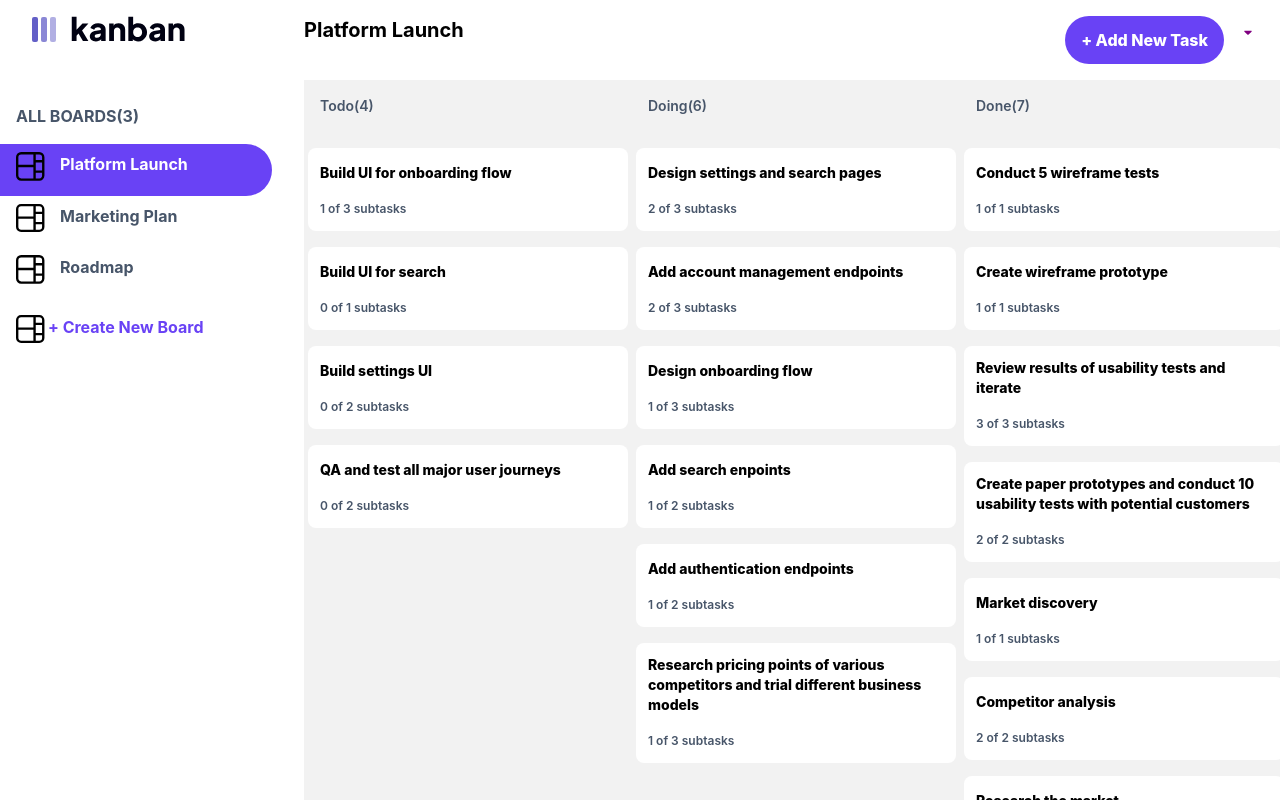
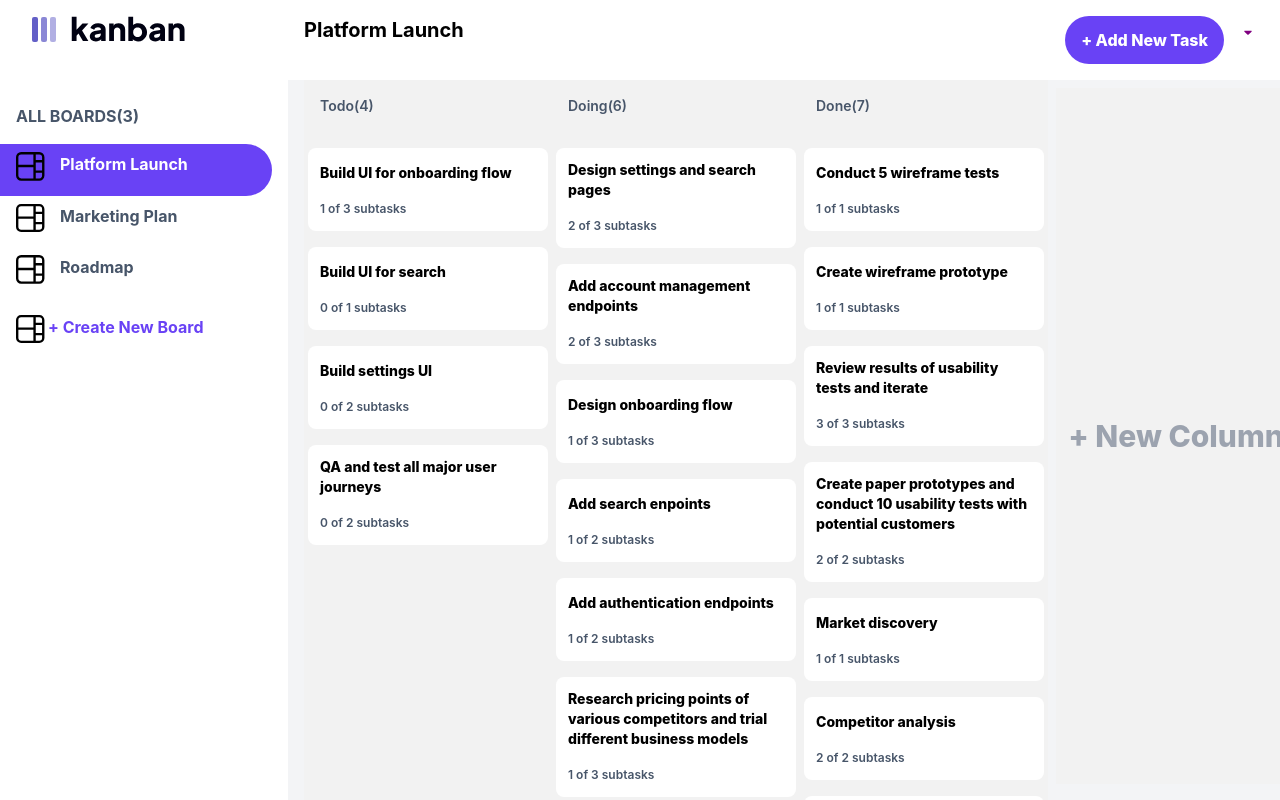
Before and after one commit to jamesnottidge/Kanban-Board, a React (Create React App) app: page / in a window 1280 px wide. Built offline with nearby package versions, Linux system fonts and the light colour scheme; what tw-elements would draw is missing.

Commit message:
Style changes

```diff
--- a/src/components/Board.js
+++ b/src/components/Board.js
@@ -155,7 +155,7 @@ export const Board = (props) => {
         {showEditBoard ? (
           <EditBoardModal setShowEditBoard={setShowEditBoard} />
         ) : null}
-        <div className="flex main-board overflow-x-scroll px-4">
+        <div className="flex main-board overflow-x-scroll px-4 bg-gray-100">
           <DragDropContext onDragEnd={(result) => dragEnd(result)}>
             {columns?.map((column) => (
               <Droppable droppableId={`${column.id}`} key={column.id}>
@@ -181,10 +181,13 @@ export const Board = (props) => {
           </DragDropContext>
           <div
             onClick={() => setShowAddColumn(true)}
-            className="w-80 border-2 border-black p-4"
+            className="column flex items-center justify-center m-2"
           >
             {" "}
-            <section className="">Add Column</section>
+            <div className="text-gray-400 text-3xl font-extrabold">
+              {" "}
+              + New Column
+            </div>
             {/* <Column column={null} /> */}
           </div>
         </div>
--- a/src/components/Column/Column.css
+++ b/src/components/Column/Column.css
@@ -1,3 +1,6 @@
 .column {
-    max-height: 87vh;
+    height: 87vh;
+    width: 10vw;
+    min-width: 15rem;
+    background-color: #f2f2f2;
 }
--- a/src/components/Column/Column.js
+++ b/src/components/Column/Column.js
@@ -9,7 +9,7 @@ export const Column = (props) => {
   const { currentBoard } = useBoard();
 
   return (
-    <div className="w-80 text-left">
+    <div className="text-left">
       <span className="m-3 inline-block text-sm font-semibold text-slate-600">
         {name}({tasks.length})
       </span>
```
